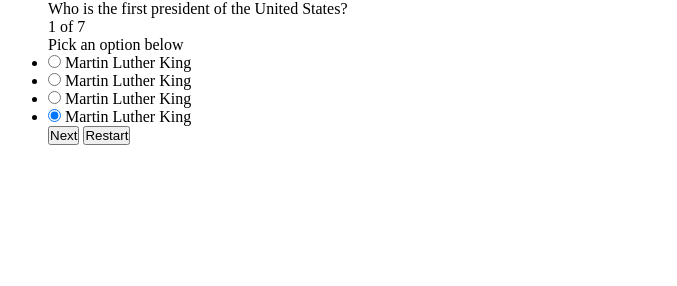
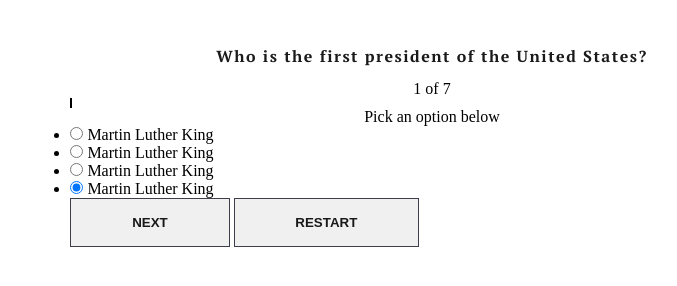
Before and after one commit to Marina8989/quiz-app, a plain HTML site: page index.html in a window 1280 px wide. Shown: the whole page, without its empty margins (208-885 px from the left). Drawn offline with Linux system fonts and the light colour scheme.

Commit message:
working on css

```diff
--- a/main.css
+++ b/main.css
@@ -22,3 +22,60 @@
     margin-right: auto;
     margin-left: auto;
 }
+
+.button {
+    padding: 1rem 3.8rem;
+    text-transform: uppercase;
+    border: none;
+    transition: 0.3s all ease;
+    outline: 0;
+    opacity: 0.9;
+    font-weight: bold;
+    border: 1px solid #eee;
+}
+
+.button:hover {
+    opacity: 1;
+    background: var(--light-black);
+    color: white;
+}
+
+.button.button--bordered {
+    border: 1px solid var(--light-black);
+}
+
+.jabquiz {
+    padding: 2rem 1.4rem;
+}
+
+.jabquiz__question-box {
+    text-align: center;
+}
+
+.jabquiz__question {
+    font-family: var(--font-heading-stack);
+    font-weight: bold;
+    letter-spacing: 1.5px;
+    padding: 0.8rem 4rem;
+    color: var(--main-font-color);
+}
+
+.jabquiz__tracker {
+    font-family: var(--font-body-stack);
+    color: var(--light-black);
+    padding: 1rem;
+}
+
+.progeress {
+    border-radius: 4px;
+    margin: 2rem auto;
+    width: 50%;
+    background: var(--light-white);
+}
+
+.progress__inner {
+    height: 10px;
+    width: 0%;
+    background: var(--main-theme-color);
+    border-right: 2px solid black;
+}
```
